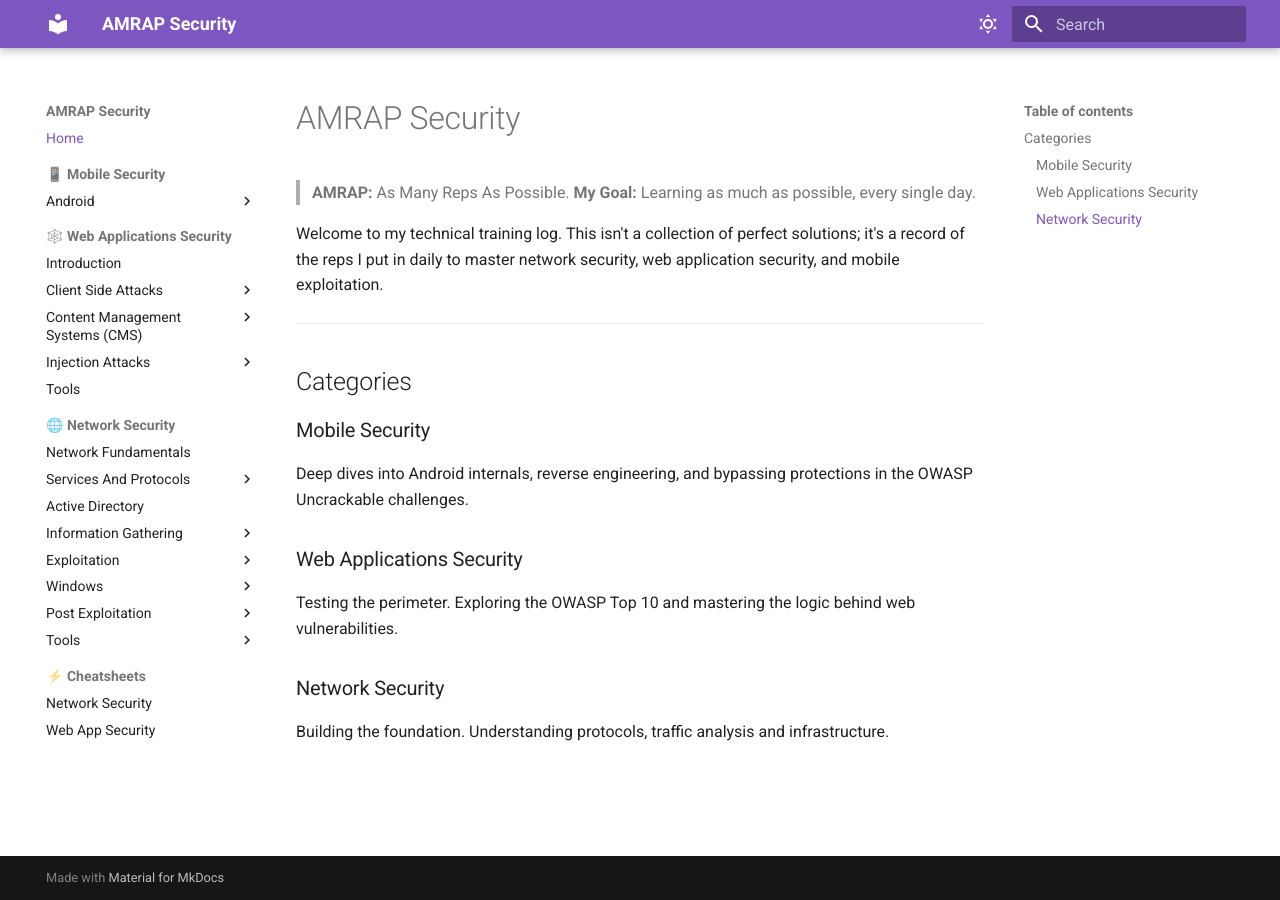
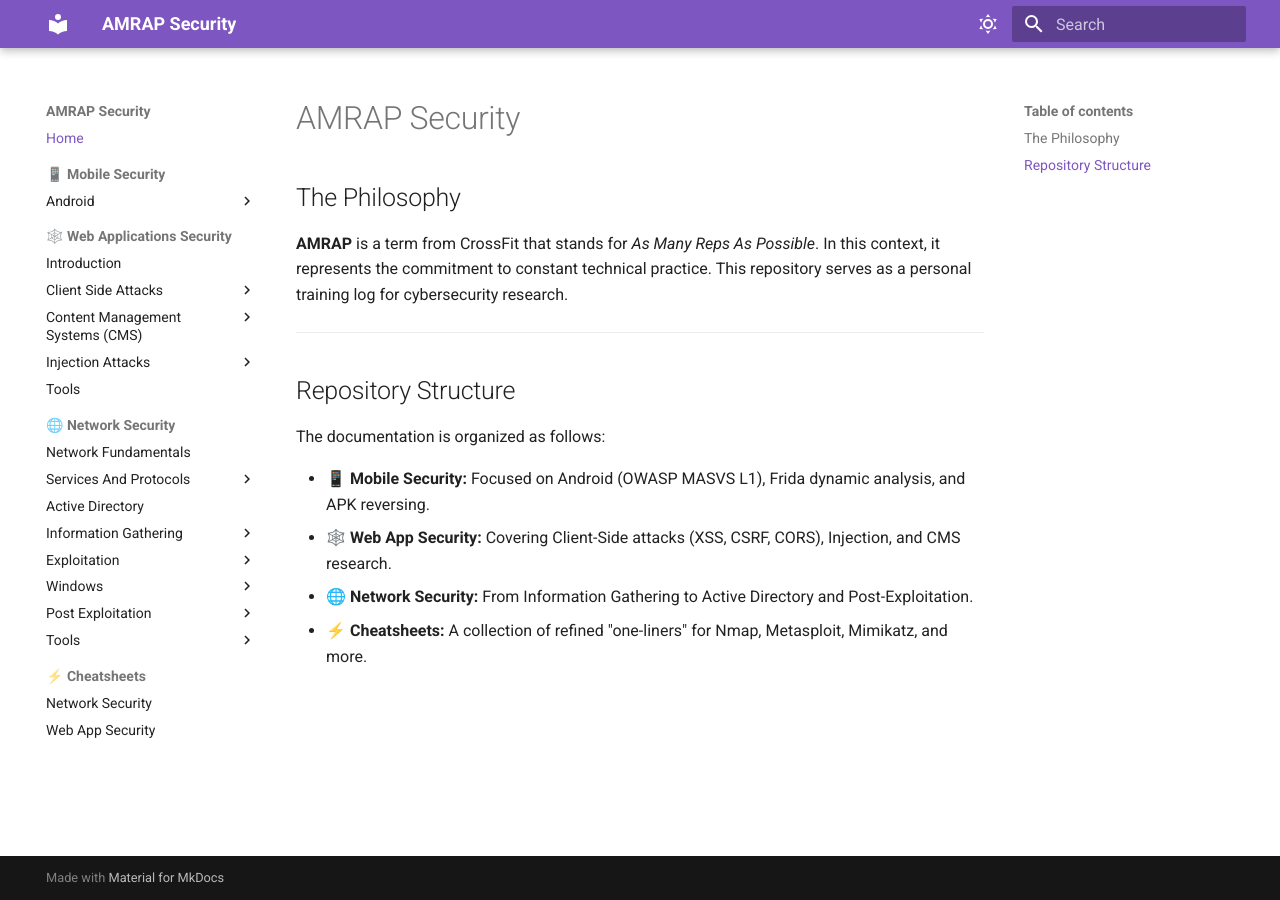
Before and after one commit to rox-go/amrap-security, an MkDocs documentation site: the page built from docs/index.md, in a window 1280 px wide. Built offline with MkDocs 1.6.1 and Material for MkDocs 9.7.7, drawn with Linux system fonts in a browser that asks for light colours.

```diff
--- a/docs/index.md
+++ b/docs/index.md
@@ -1,19 +1,15 @@
 # AMRAP Security
 
-> **AMRAP:** As Many Reps As Possible.
-> **My Goal:** Learning as much as possible, every single day.
-
-Welcome to my technical training log. This isn't a collection of perfect solutions; it's a record of the reps I put in daily to master network security, web application security, and mobile exploitation.
+## The Philosophy
+**AMRAP** is a term from CrossFit that stands for *As Many Reps As Possible*. In this context, it represents the commitment to constant technical practice. This repository serves as a personal training log for cybersecurity research.
 
 ---
 
-## Categories
+## Repository Structure
 
-### Mobile Security
-Deep dives into Android internals, reverse engineering, and bypassing protections in the OWASP Uncrackable challenges.
+The documentation is organized as follows:
 
-### Web Applications Security
-Testing the perimeter. Exploring the OWASP Top 10 and mastering the logic behind web vulnerabilities.
-
-### Network Security
-Building the foundation. Understanding protocols, traffic analysis and infrastructure.
+* **📱 Mobile Security:** Focused on Android (OWASP MASVS L1), Frida dynamic analysis, and APK reversing.
+* **🕸️ Web App Security:** Covering Client-Side attacks (XSS, CSRF, CORS), Injection, and CMS research.
+* **🌐 Network Security:** From Information Gathering to Active Directory and Post-Exploitation.
+* **⚡ Cheatsheets:** A collection of refined "one-liners" for Nmap, Metasploit, Mimikatz, and more.
```
Also changed, not shown: README.md (+20 -0 lines), docs/mobile/android/frida_scripts/frida_scripts.md (+2 -2 lines).
